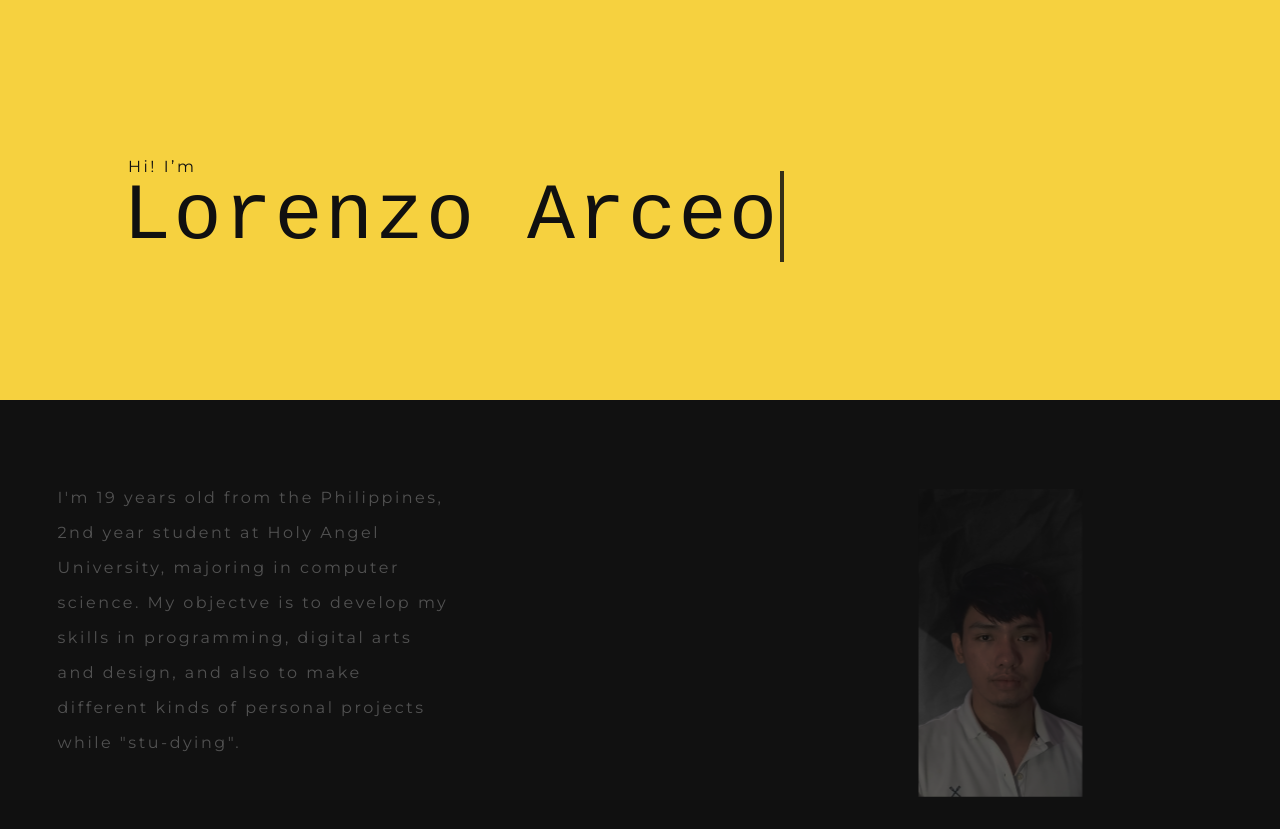
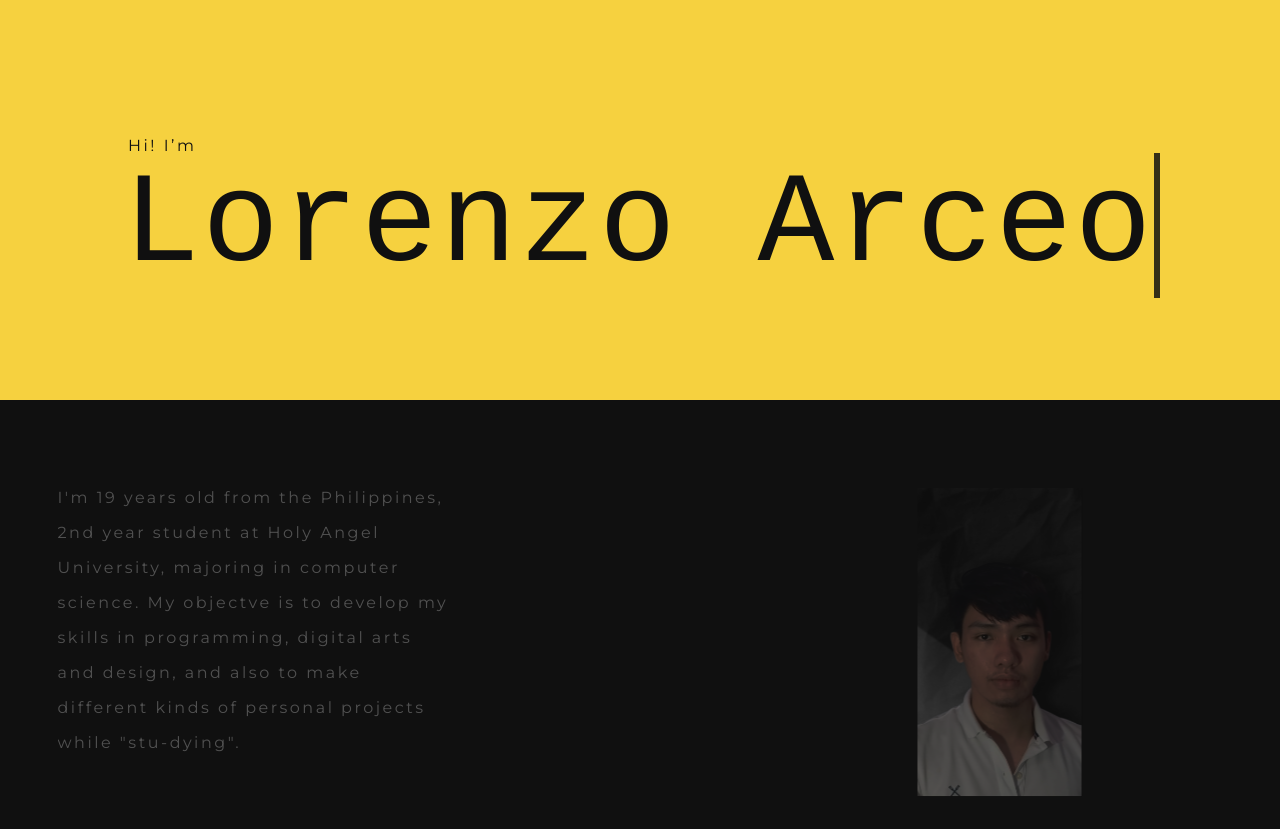
Before and after one commit to renzo0101/portfolio, a plain HTML site: page index.html in a window 1280 px wide. Shown: the top 829 px of the page. Drawn offline with nearby package versions, Linux system fonts and the light colour scheme.

Commit message:
update styles

```diff
--- a/style.css
+++ b/style.css
@@ -16,7 +16,7 @@ body{
 
 p{
     color: #EBEBEB;
-    font-size: .5rem;
+    font-size: .6rem;
     letter-spacing: 1.5px;
     line-height: 1.3rem;
     max-width: 13rem;
@@ -143,11 +143,21 @@ h2::after{
     margin-top: 50vh;
     height: 50vh;
     width: 100vw;
-    background-color: #111111;
+    background-color: #101010;
     opacity: 0;
     transform: scaleY(0);
     transform-origin: bottom;
     animation: animateSlide .7s 3s forwards;
+}
+
+.lower-half::after{
+    content: "";
+    position: absolute;
+    display: block;
+    width: 2px;
+    height: 100px;
+    background-color: #F6D13F;
+    margin-left: 1rem;
 }
 
 @keyframes animateSlide {
@@ -287,7 +297,7 @@ h2::after{
     position: absolute;
     top: -11rem;
     right: -4rem;
-    animation: floating 3s infinite ease;
+    /* animation: floating 3s infinite ease; */
     overflow: hidden;
     transition: transform 200ms ease;
     /* box-shadow: rgba(255, 255, 255, 0.4) 4px 4px, rgba(243, 243, 243, 0.3) 7px 7px, rgba(253, 236, 236, 0.2) 10px 10px; */
@@ -295,7 +305,7 @@ h2::after{
 
 .pics-box{
     position: absolute;
-    top: -9.5rem;
+    top: -9.8rem;
     right: -4.5rem;
     width: 25%;
     z-index: 1;
@@ -434,8 +444,11 @@ h2::after{
     .greeting span{
         font-size: 3.5rem;
     }
+    .greeting p{
+        line-height: 3rem;
+      }
+
     p{
-        font-size: .6rem;
         max-width: 14rem;
     }
 
@@ -465,7 +478,9 @@ h2::after{
 
     }
     .pics-box{
-        width: 27%;
+        margin-top: 0.5rem;
+        margin-right: -.3rem;
+
     }
 
     @keyframes slide {
@@ -598,12 +613,12 @@ h2::after{
     }
 
     .img-box, .pics-box{
-        margin-right: 0rem;
         margin-top: -7rem;
         width: 20%;
     }
     .pics-box{
         margin-top: -5rem;
+        margin-right: -0.5rem;
 
     }
 
@@ -624,6 +639,11 @@ h2::after{
         }
     }
 
+    .lower-half::after{
+        margin-left: 8rem;
+    }
+
+
     .carousel-slide img{
         width: 15%;
     }
@@ -632,4 +652,12 @@ h2::after{
         margin-top: 8rem;
     }
 
+    .greeting span{
+        font-size: 8rem;
+    }
+    .greeting p{
+        color: #101010;
+        line-height: 5rem;
+      }
+
 }
```
